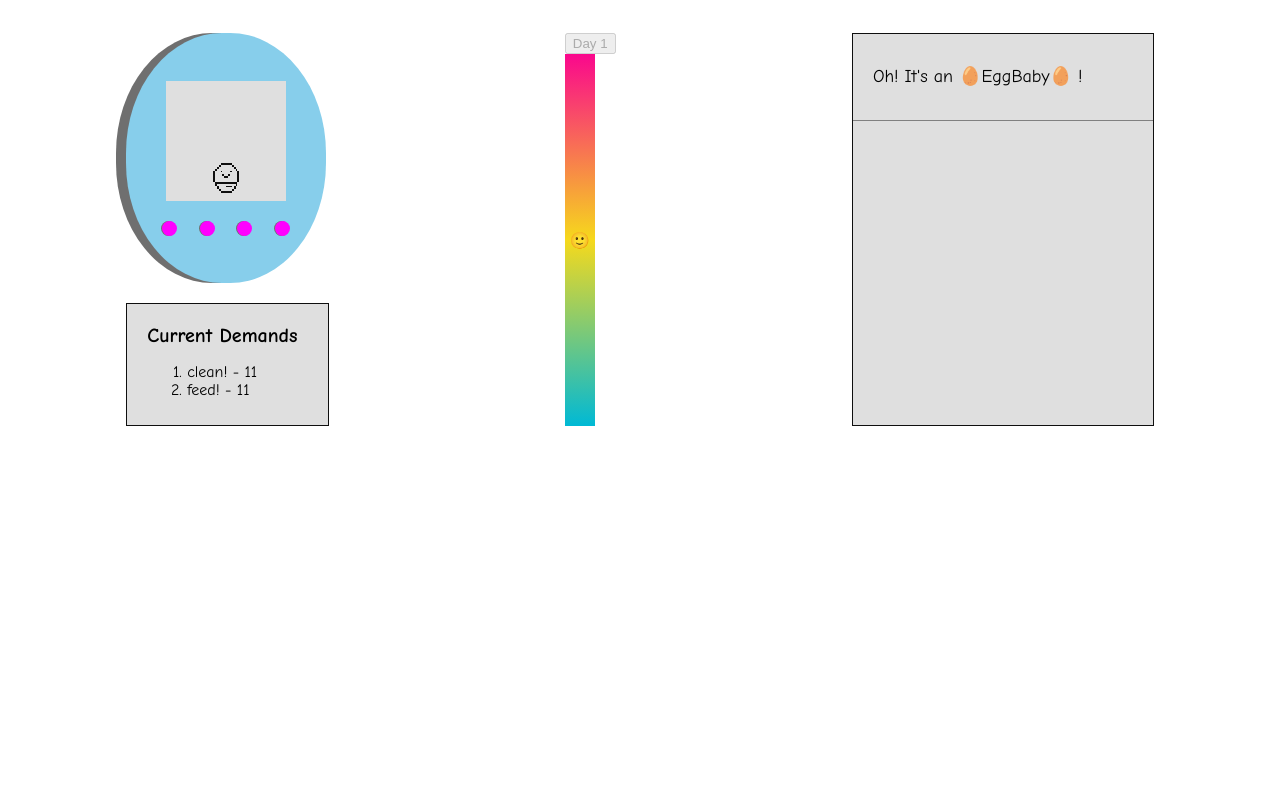
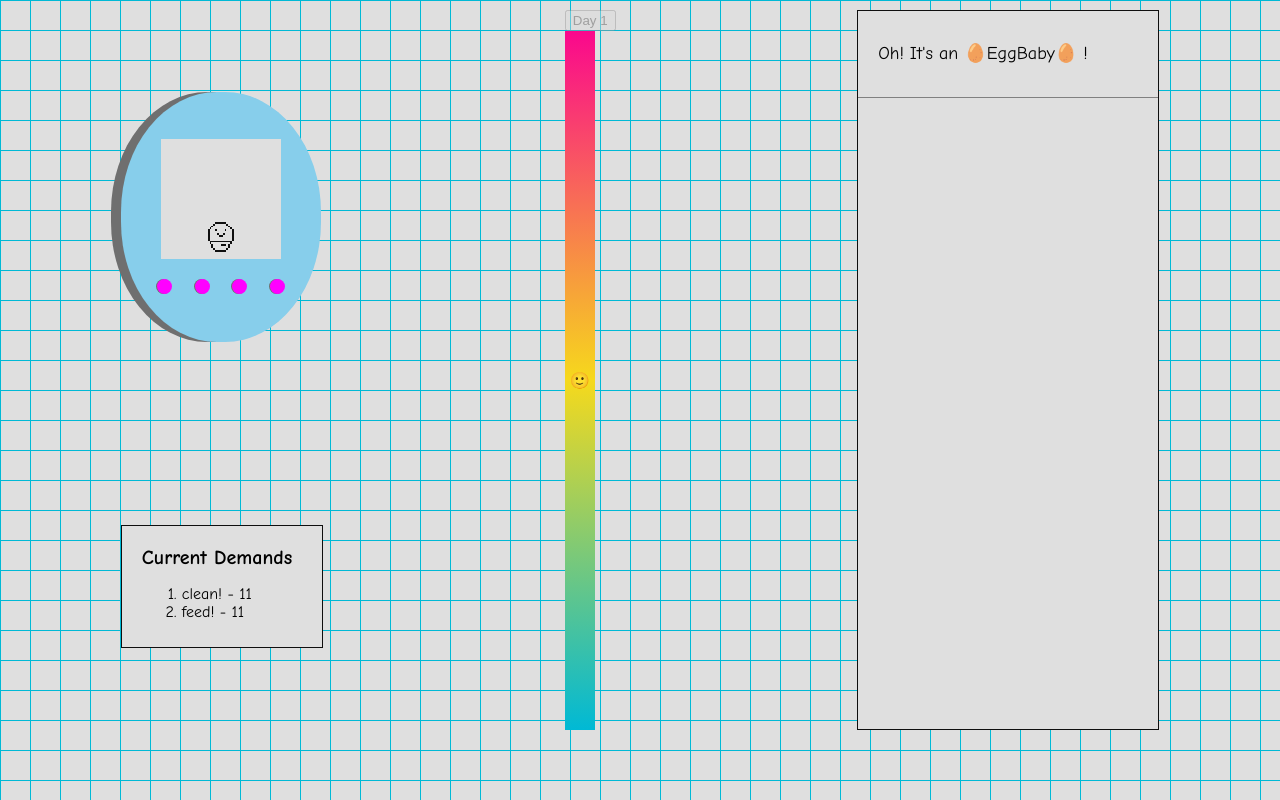
Before and after one commit to bbaustin/pico-buddy, a plain HTML site: page index.html in a window 1280 px wide. Drawn offline with Linux system fonts and the light colour scheme.

Commit message:
add background

```diff
--- a/script.js
+++ b/script.js
@@ -316,6 +316,8 @@ const day13Events = [
   "Oh! That's a lotta eyes!",
   // End
   `Hmm... I guess your ${PICOBUDDY()} no longer requires your servitude!`,
+
+  // TODO: Determine ending based on happiness
 ];
 
 function runStandardDay(numberOfEvents = 3, overriddenDelay) {
--- a/style.css
+++ b/style.css
@@ -8,9 +8,19 @@
   --lo: #fa078d;
 }
 
+body {
+  background-color: var(--w);
+  /* opacity: 0.8; */
+  background-image: linear-gradient(var(--hi) 1px, transparent 1px),
+    linear-gradient(to right, var(--hi) 1px, var(--w) 1px);
+  background-size: 30px 30px;
+  margin: 0;
+}
+
 main {
   display: flex;
-  padding: 25px 0;
+  height: 90vh;
+  padding: 10px 0;
   font-family: var(--f);
   justify-content: space-around;
 }
```
